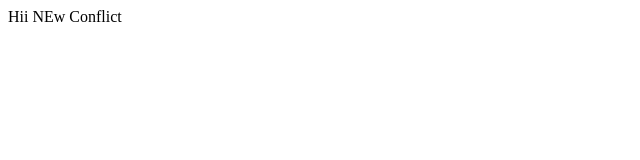
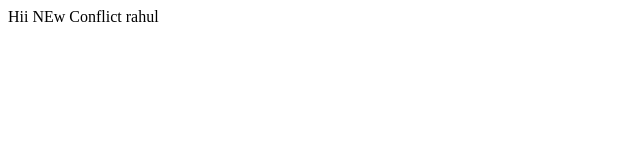
Before and after one commit to tqsonal/Demo, a plain HTML site: page index.htm in a window 1280 px wide. Shown: the full height of the page, 0-640 px from the left. Drawn offline with Linux system fonts and the light colour scheme.

Commit message:
4 commit from rahul

```diff
--- a/index.htm
+++ b/index.htm
@@ -7,6 +7,6 @@
     <title>Document</title>
 </head>
 <body>
-    <div>Hii NEw Conflict</div>
+    <div>Hii NEw Conflict rahul</div>
 </body>
 </html>
```
